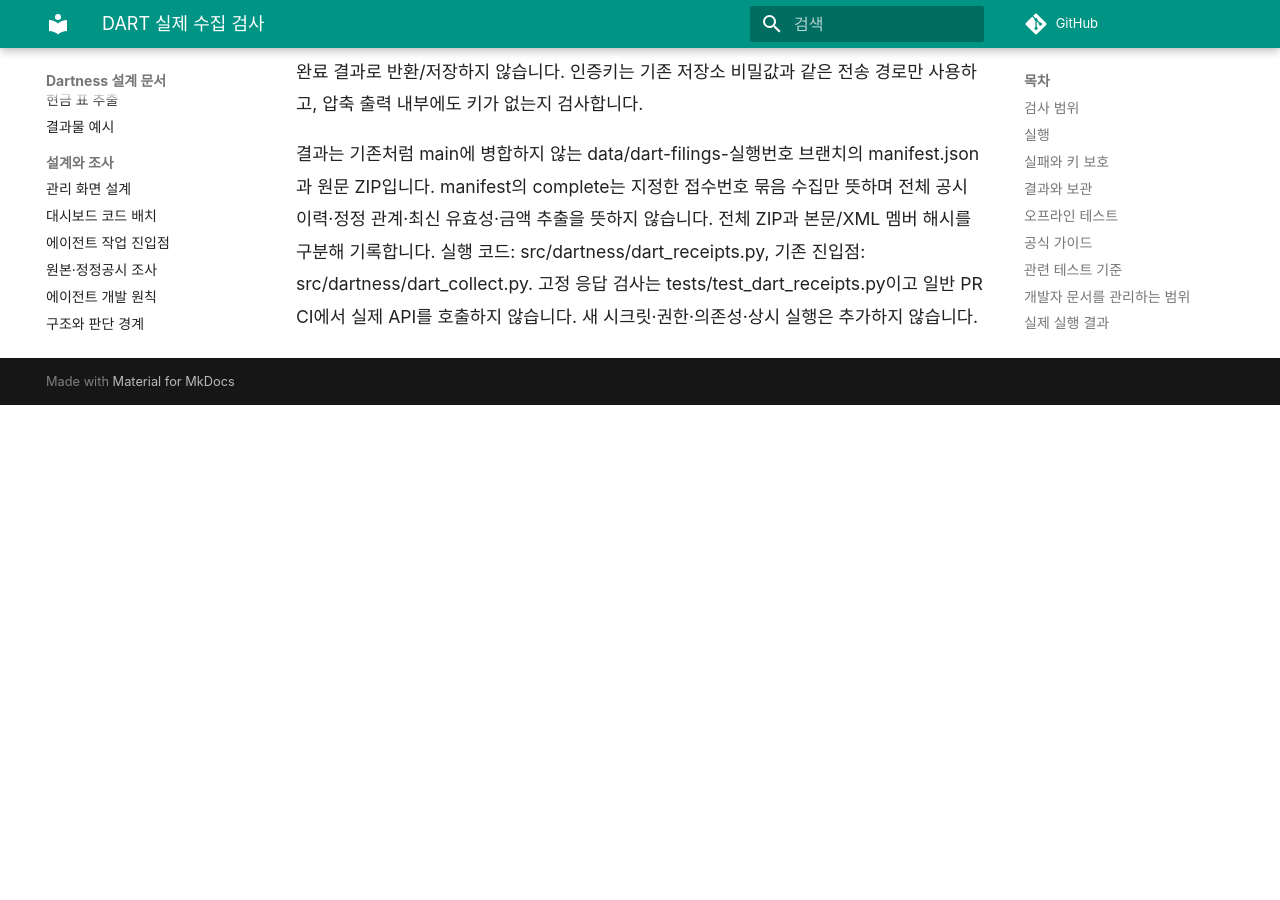
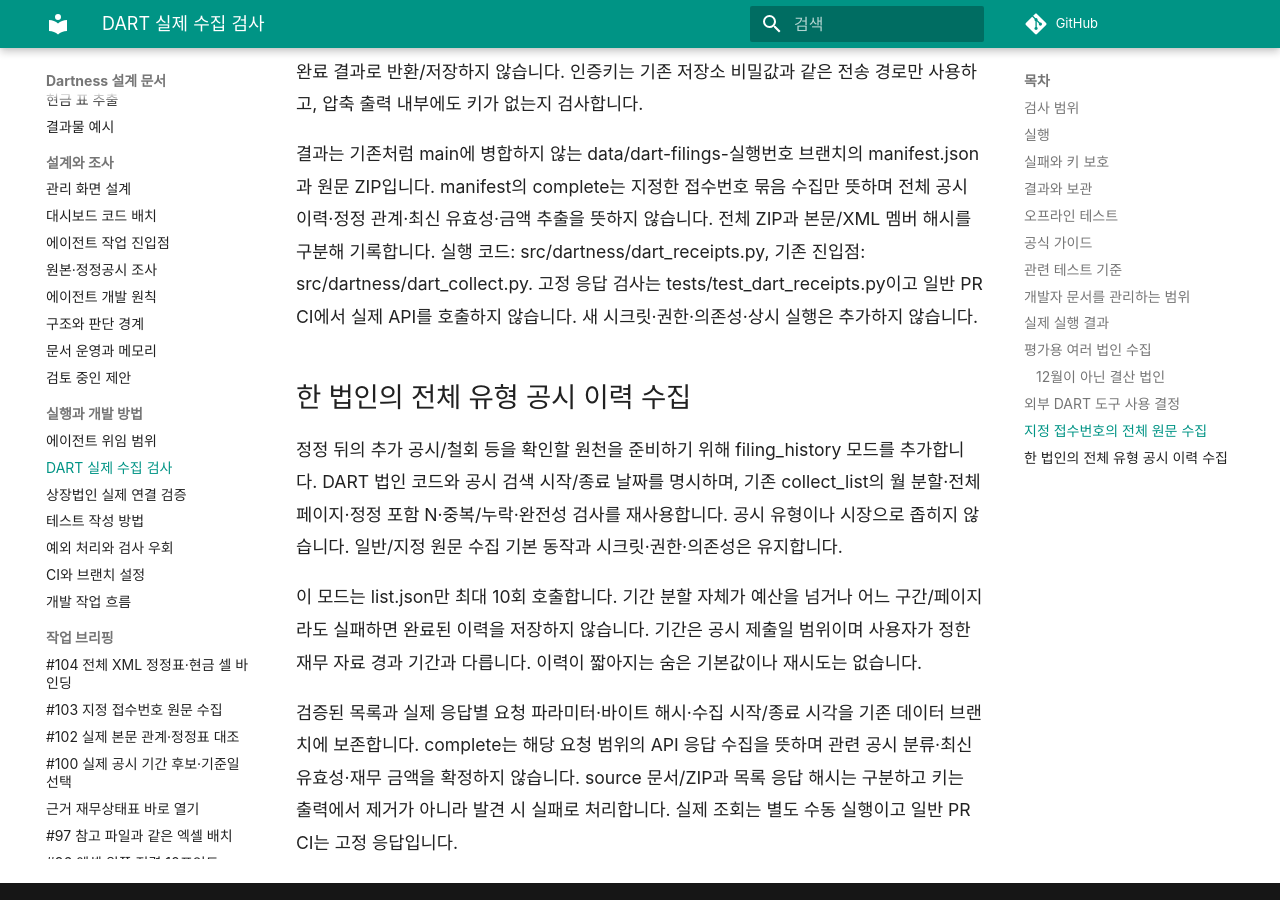
Before and after one commit to YUJAEYUN/Dartness, an MkDocs documentation site: the page built from docs/guides/dart-live-check.md, in a window 1280 px wide and 900 px high, scrolled down 6040 px. Built offline with MkDocs 1.6.1 and Material for MkDocs 9.7.7, drawn with Linux system fonts in a browser that asks for light colours; comment, search, counter and statistics services are not loaded; before the commit the page ends 6445 px from its top, so only the background shows below that.

Commit message:
정정 검증용 공시 이력 수집 범위 정의

```diff
--- a/docs/guides/dart-live-check.md
+++ b/docs/guides/dart-live-check.md
@@ -116,3 +116,12 @@ Python·린트·타입 검사·테스트·문서 사이트 등 범용 도구까
 접수번호는 서로 다른 14자리 숫자여야 하며 수집 전에 개수/형식을 검증합니다. API 요청은 최대 2회, 기존 요청당 30초·32MiB와 ZIP 제한을 그대로 사용합니다. 원문 ZIP에 정확히 접수번호.xml 본문이 있어야 합니다. 첨부를 대신 쓰지 않으며 한 건이라도 실패하면 전체 지정 묶음은 완료 결과로 반환/저장하지 않습니다. 인증키는 기존 저장소 비밀값과 같은 전송 경로만 사용하고, 압축 출력 내부에도 키가 없는지 검사합니다.
 
 결과는 기존처럼 main에 병합하지 않는 data/dart-filings-실행번호 브랜치의 manifest.json과 원문 ZIP입니다. manifest의 complete는 지정한 접수번호 묶음 수집만 뜻하며 전체 공시 이력·정정 관계·최신 유효성·금액 추출을 뜻하지 않습니다. 전체 ZIP과 본문/XML 멤버 해시를 구분해 기록합니다. 실행 코드: src/dartness/dart_receipts.py, 기존 진입점: src/dartness/dart_collect.py. 고정 응답 검사는 tests/test_dart_receipts.py이고 일반 PR CI에서 실제 API를 호출하지 않습니다. 새 시크릿·권한·의존성·상시 실행은 추가하지 않습니다.
+
+<a id="filing-history"></a>
+## 한 법인의 전체 유형 공시 이력 수집
+
+정정 뒤의 추가 공시/철회 등을 확인할 원천을 준비하기 위해 filing_history 모드를 추가합니다. DART 법인 코드와 공시 검색 시작/종료 날짜를 명시하며, 기존 collect_list의 월 분할·전체 페이지·정정 포함 N·중복/누락·완전성 검사를 재사용합니다. 공시 유형이나 시장으로 좁히지 않습니다. 일반/지정 원문 수집 기본 동작과 시크릿·권한·의존성은 유지합니다.
+
+이 모드는 list.json만 최대 10회 호출합니다. 기간 분할 자체가 예산을 넘거나 어느 구간/페이지라도 실패하면 완료된 이력을 저장하지 않습니다. 기간은 공시 제출일 범위이며 사용자가 정한 재무 자료 경과 기간과 다릅니다. 이력이 짧아지는 숨은 기본값이나 재시도는 없습니다.
+
+검증된 목록과 실제 응답별 요청 파라미터·바이트 해시·수집 시작/종료 시각을 기존 데이터 브랜치에 보존합니다. complete는 해당 요청 범위의 API 응답 수집을 뜻하며 관련 공시 분류·최신 유효성·재무 금액을 확정하지 않습니다. source 문서/ZIP과 목록 응답 해시는 구분하고 키는 출력에서 제거가 아니라 발견 시 실패로 처리합니다. 실제 조회는 별도 수동 실행이고 일반 PR CI는 고정 응답입니다.
```
